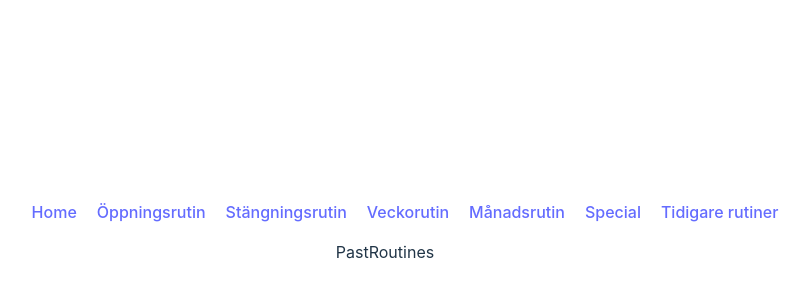
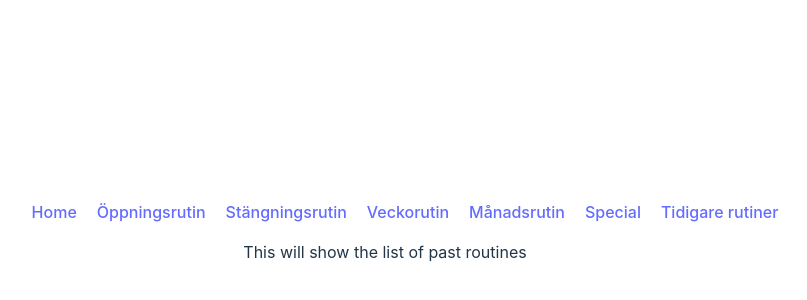
Before and after one commit to wahlstrommm/che-routine, a React (Vite) app: page /PastRoutines in a window 1280 px wide. Shown: the part 176-476 px from the top of the page, without its empty margins (255-1062 px from the left). Built offline with nearby package versions, Linux system fonts and the light colour scheme.

Commit message:
the new comp

```diff
--- a/src/Pages/PastRoutines.tsx
+++ b/src/Pages/PastRoutines.tsx
@@ -1,5 +1,5 @@
 import React from "react";
 
 export default function PastRoutines() {
-  return <div>PastRoutines</div>;
+  return <div>This will show the list of past routines</div>;
 }
```
